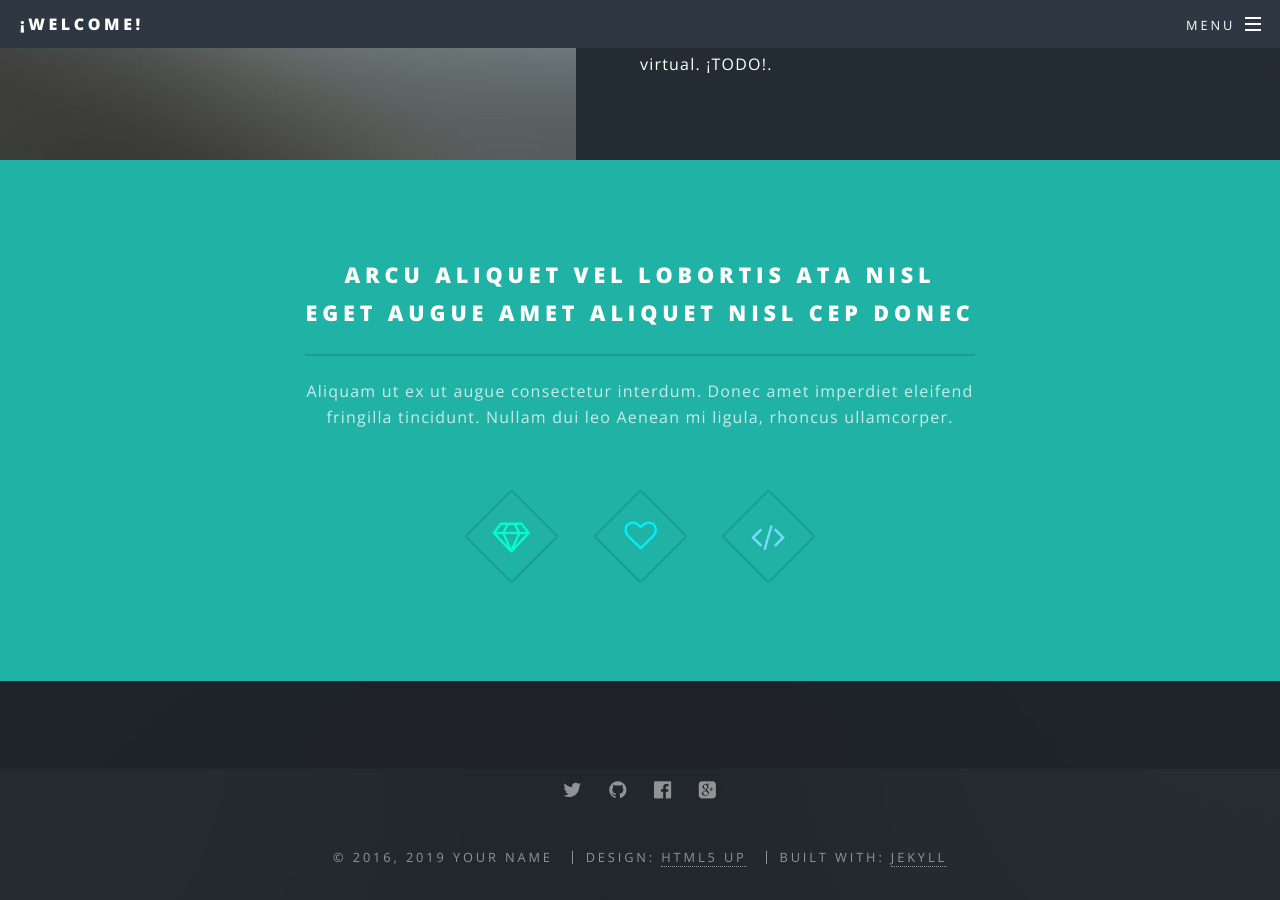
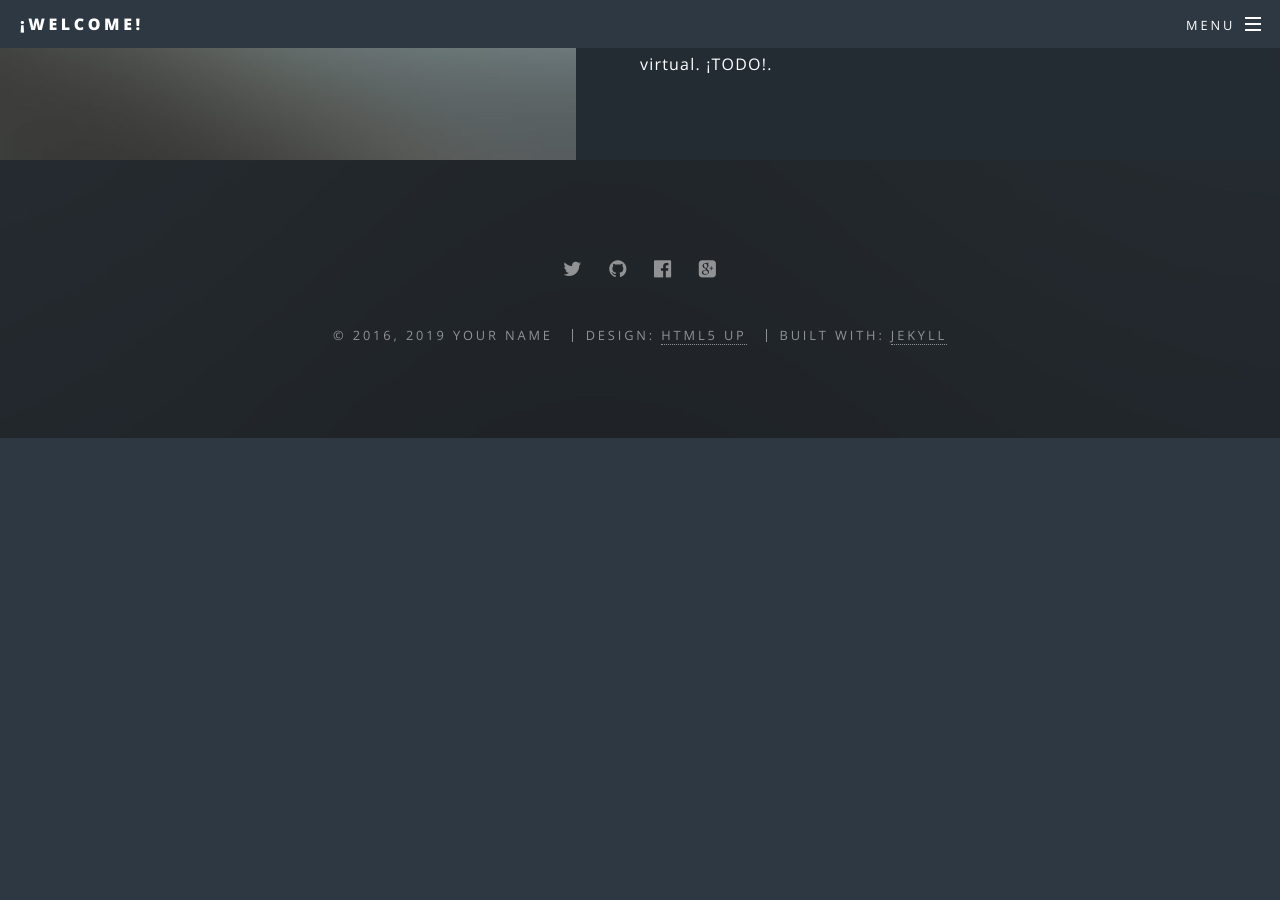
Before and after one commit to Vico2001/assa.github.io, a Jekyll site: the page built from index.html, in a window 1280 px wide and 900 px high, scrolled down 1962 px. Built offline with Jekyll 4.4.1, drawn with Linux system fonts in a browser that asks for light colours; after the commit the page ends 2400 px from its top, so only the background shows below that.

Commit message:
Update index.html

```diff
--- a/index.html
+++ b/index.html
@@ -41,19 +41,3 @@ layout: landing
 							</div>
 						</section>
 					</section>
-				<!-- One -->
-					<section id="one" class="wrapper style1 special">
-						<div class="inner">
-							<header class="major">
-								<h2>Arcu aliquet vel lobortis ata nisl<br />
-								eget augue amet aliquet nisl cep donec</h2>
-								<p>Aliquam ut ex ut augue consectetur interdum. Donec amet imperdiet eleifend<br />
-								fringilla tincidunt. Nullam dui leo Aenean mi ligula, rhoncus ullamcorper.</p>
-							</header>
-							<ul class="icons major">
-								<li><span class="icon fa-diamond major style1"><span class="label">Lorem</span></span></li>
-								<li><span class="icon fa-heart-o major style2"><span class="label">Ipsum</span></span></li>
-								<li><span class="icon fa-code major style3"><span class="label">Dolor</span></span></li>
-							</ul>
-						</div>
-					</section>
```
